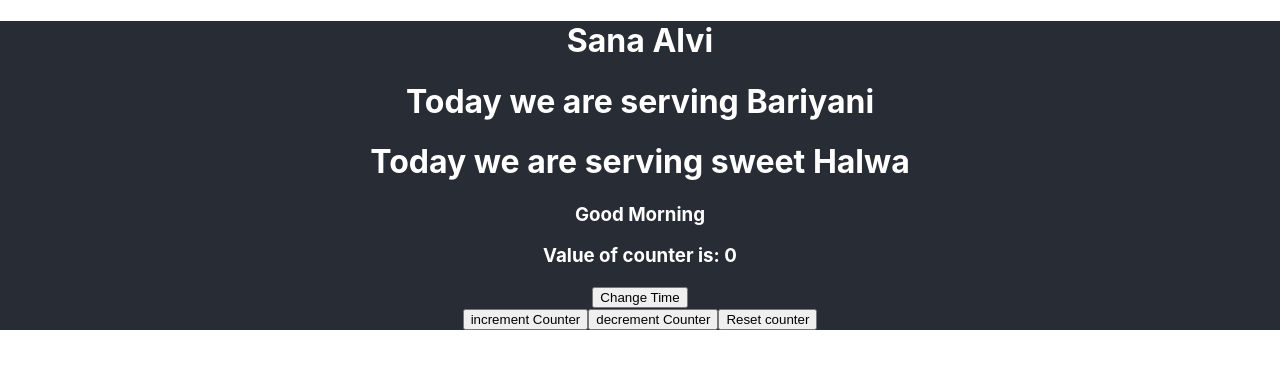
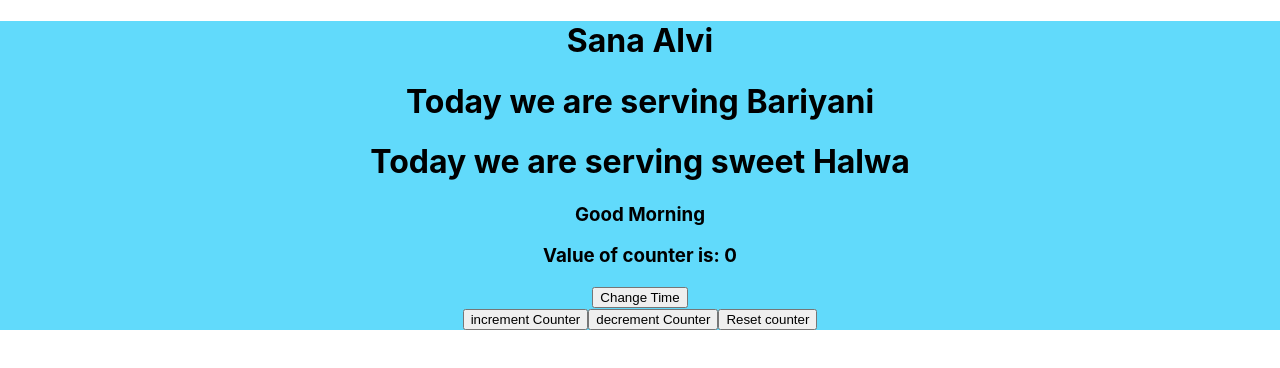
Before and after one commit to SanaAlvi/demo-app1, a React (Create React App) app: page / in a window 1280 px wide. Shown: the top 368 px of the page. Built offline with nearby package versions, Linux system fonts and the light colour scheme.

Commit message:
Update App.js

```diff
--- a/src/App.js
+++ b/src/App.js
@@ -8,7 +8,7 @@ function App() {
   let [isMorning,setMorning]=useState(true)
 
   return  (
-    <div className={`App-header ${isMorning ? 'App' : ''}`}>
+    <div className={`App ${!isMorning ? 'App-header' : ''}`}>
 
          <h1>Sana Alvi</h1>
 
```
